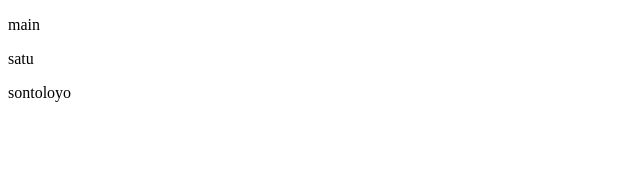
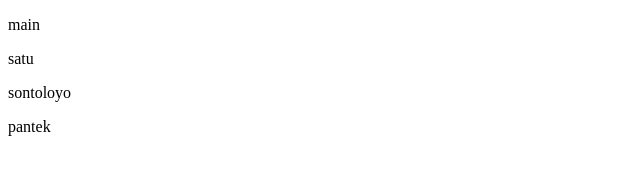
Before and after one commit to Ibnu-Masud-Robbaniy/belajar-git, a plain HTML site: page index.html in a window 1280 px wide. Shown: the full height of the page, 0-640 px from the left. Drawn offline with Linux system fonts and the light colour scheme.

Commit message:
menambah tag html dengan value pantek

```diff
--- a/index.html
+++ b/index.html
@@ -9,5 +9,6 @@
     <p>main</p>
     <p>satu</p>
     <p>sontoloyo</p>
+    <p>pantek</p>
 </body>
 </html>
```
